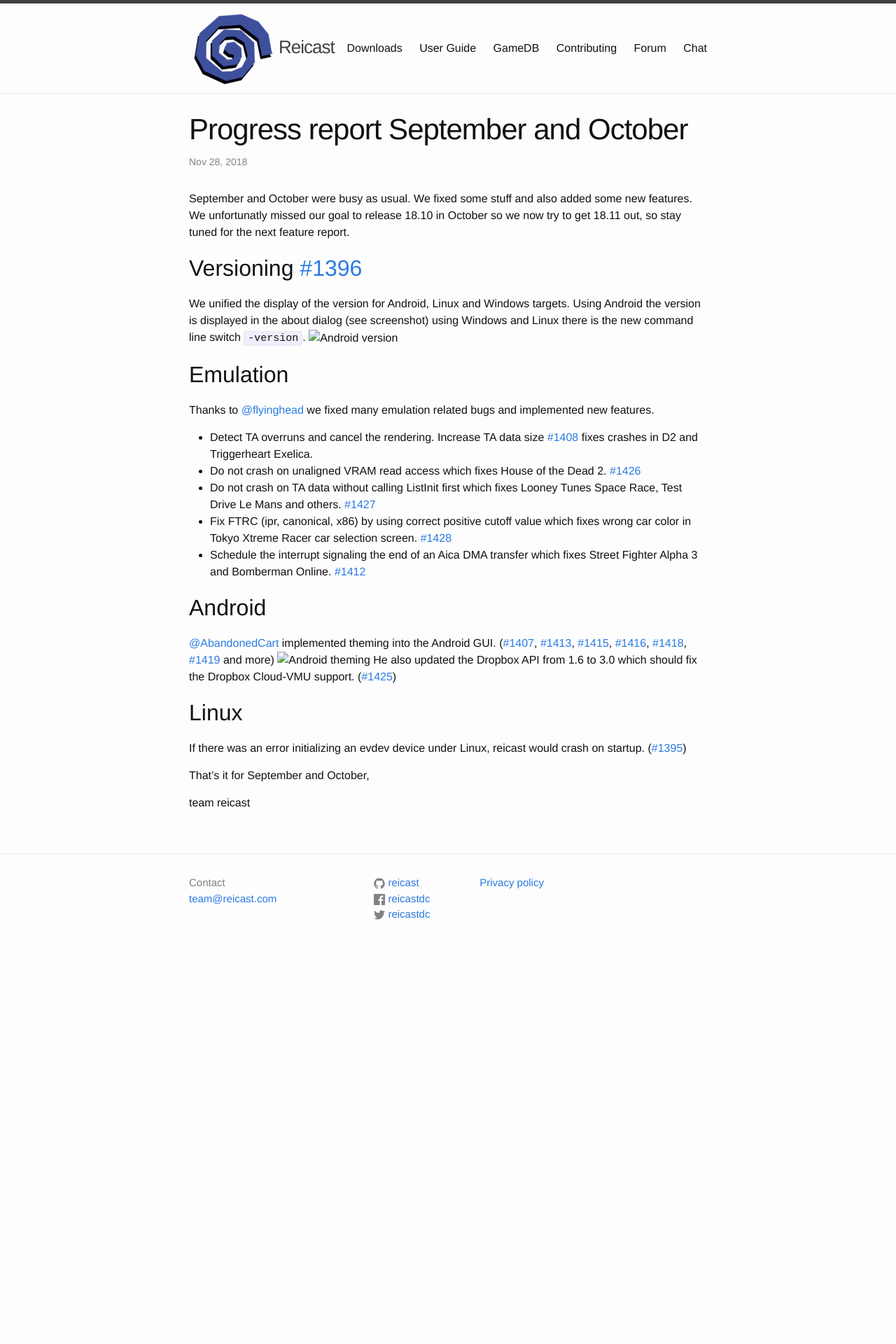
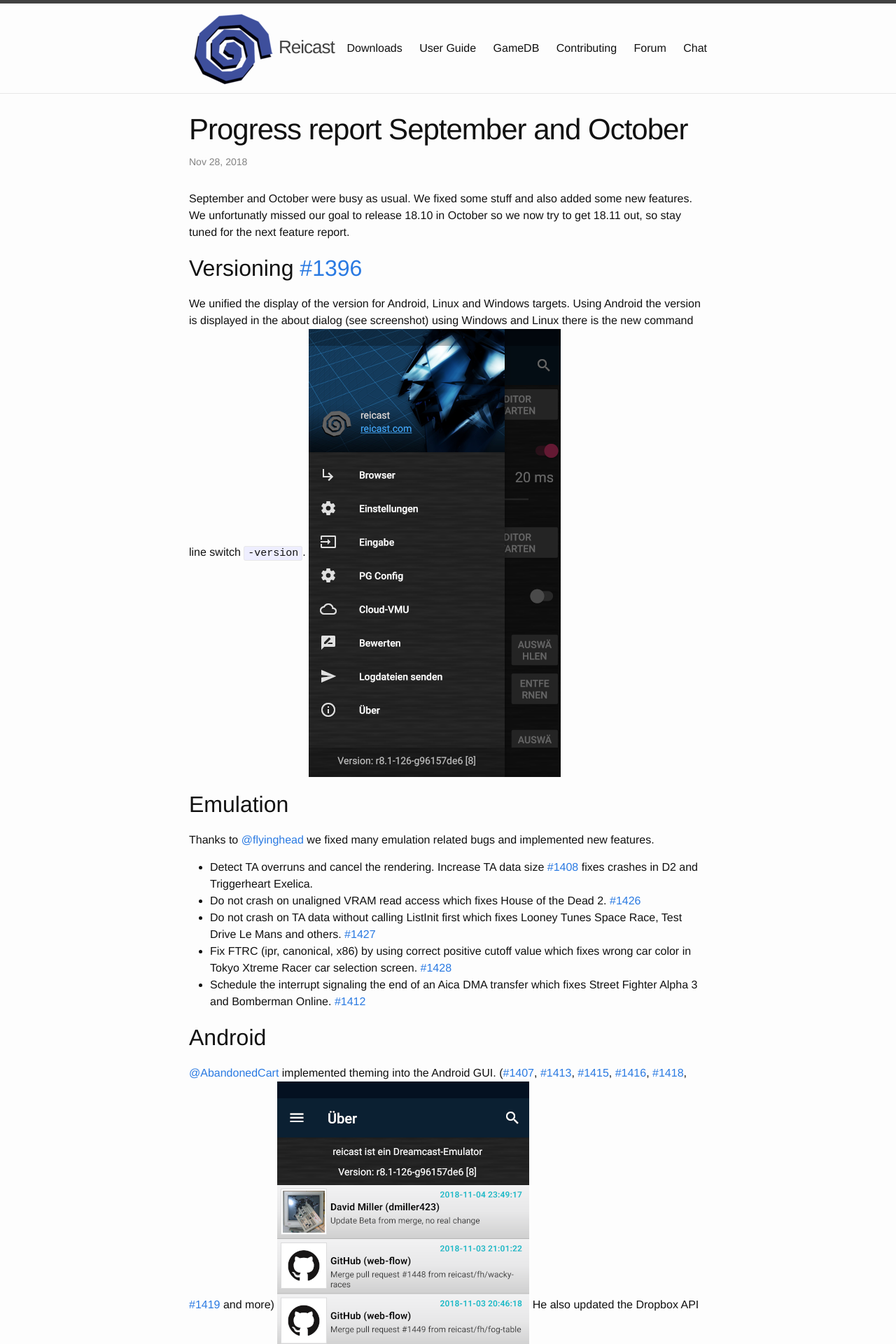
Before and after one commit to skmp/reicast.com, a Jekyll site: the page built from _posts/2018-11-28-progress-report.markdown, in a window 1280 px wide. Shown: the top 1920 px of the page at 70% size. Built offline with Jekyll 4.4.1, drawn with Linux system fonts in a browser that asks for light colours; comment, search, counter and statistics services are not loaded; before the commit the page ends 1378 px from its top, so only the background shows below that.

Commit message:
Possibly fixing the images

```diff
--- a/_posts/2018-11-28-progress-report.markdown
+++ b/_posts/2018-11-28-progress-report.markdown
@@ -12,7 +12,7 @@
 ---
 We unified the display of the version for Android, Linux and Windows targets.
 Using Android the version is displayed in the about dialog (see screenshot) using Windows and Linux there is the new command line switch ``-version``.
-![Android version](/_images/2018-11_1396_version.png "Android version")
+![Android version](/assets/img/2018-11_1396_version.png "Android version")
 
 Emulation
 ---
@@ -27,7 +27,7 @@
 Android
 ---
 [@AbandonedCart](https://github.com/AbandonedCart) implemented theming into the Android GUI. ([#1407](https://github.com/reicast/reicast-emulator/pull/1407), [#1413](https://github.com/reicast/reicast-emulator/pull/1413), [#1415](https://github.com/reicast/reicast-emulator/pull/1415), [#1416](https://github.com/reicast/reicast-emulator/pull/1416), [#1418](https://github.com/reicast/reicast-emulator/pull/1418), [#1419](https://github.com/reicast/reicast-emulator/pull/1419) and more)
-![Android theming](/_images/2018-11_1407_theming.png "Android theming")
+![Android theming](/assets/img/2018-11_1407_theming.png "Android theming")
 He also updated the Dropbox API from 1.6 to 3.0 which should fix the Dropbox Cloud-VMU support. ([#1425](https://github.com/reicast/reicast-emulator/pull/1425))
 
 Linux
```
Also changed, not shown: assets/img/2018-11_1396_version.png (renamed from _images/2018-11_1396_version.png), assets/img/2018-11_1407_theming.png (renamed from _images/2018-11_1407_theming.png).
